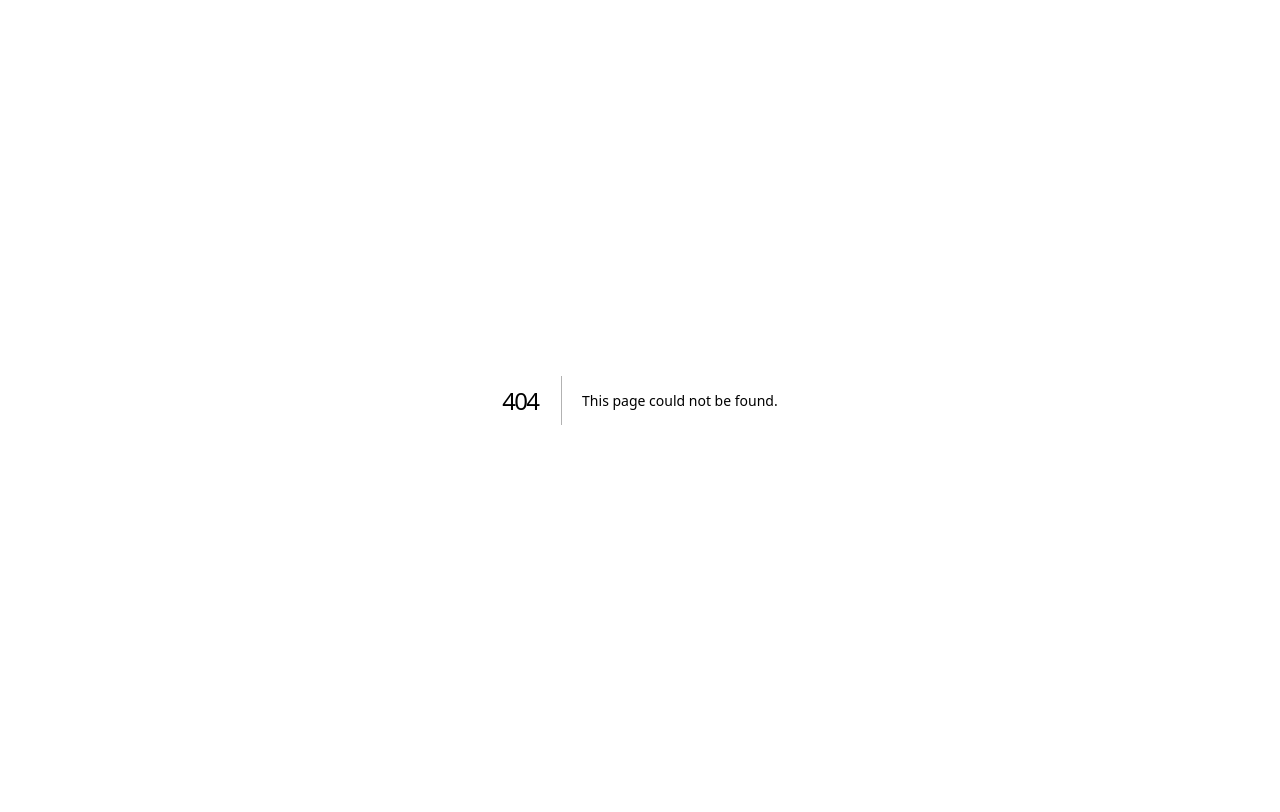
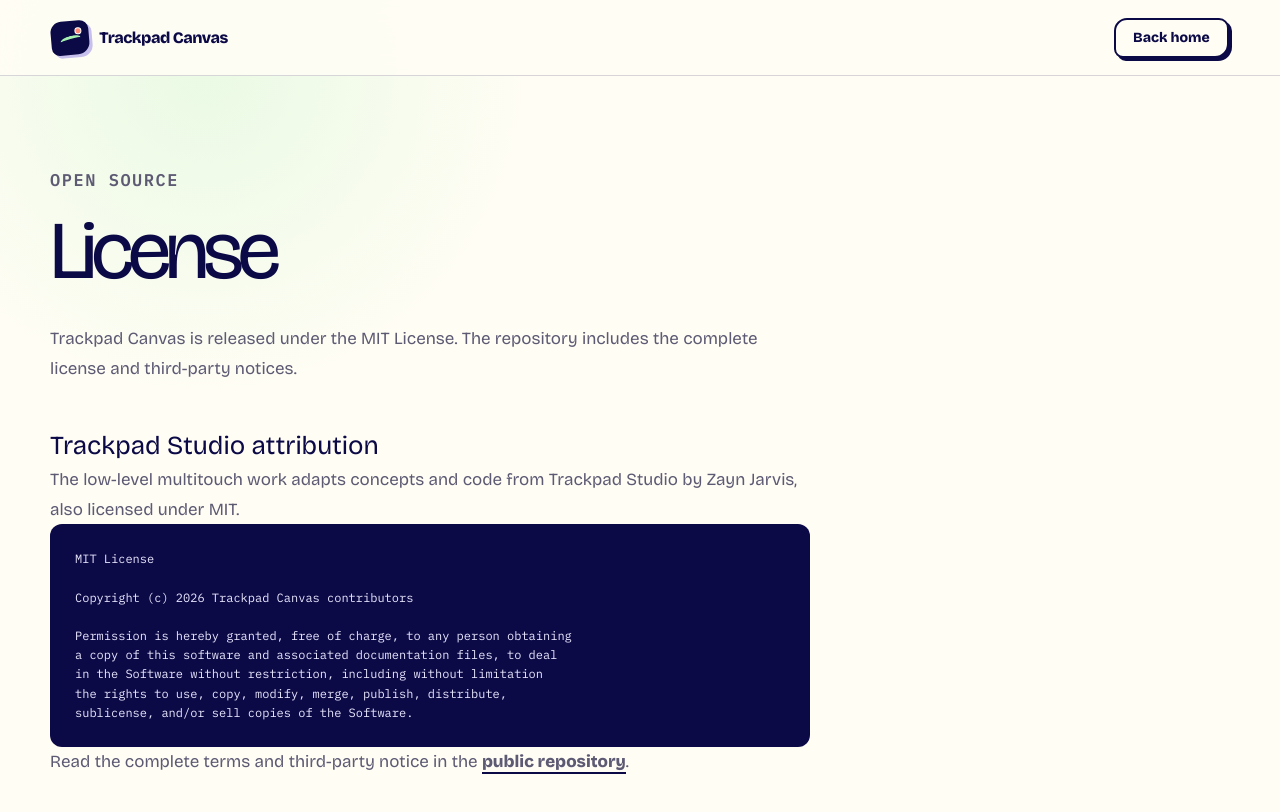
Before and after one commit to LobsterQBA/trackpad-canvas, a Next.js app: page /projects/trackpad-canvas/license in a window 1280 px wide. Before the commit this address had no page. Shown: the top 812 px of the page. Built offline with nearby package versions, Linux system fonts and the light colour scheme.

Commit message:
Serve product under portfolio path

```diff
--- a/app/layout.tsx
+++ b/app/layout.tsx
@@ -19,7 +19,7 @@
 });
 
 export const metadata: Metadata = {
-  metadataBase: new URL("https://trackpad-architect.lobsterzzz.chatgpt.site"),
+  metadataBase: new URL("https://www.leozhao.me/projects/trackpad-canvas"),
   title: {
     default: "Trackpad Canvas — Your trackpad is the canvas.",
     template: "%s · Trackpad Canvas",
--- a/app/license/page.tsx
+++ b/app/license/page.tsx
@@ -1,4 +1,6 @@
 import type { Metadata } from "next";
+
+const productHome = "/projects/trackpad-canvas";
 
 export const metadata: Metadata = {
   title: "License",
@@ -9,12 +11,12 @@
   return (
     <>
       <header className="site-header">
-        <a className="brand" href="/">
+        <a className="brand" href={productHome}>
           <span className="brand-mark" aria-hidden="true" />
           <span>Trackpad Canvas</span>
         </a>
         <span />
-        <a className="button button-small" href="/">Back home</a>
+        <a className="button button-small" href={productHome}>Back home</a>
       </header>
       <main className="legal section">
         <article>
--- a/app/page.tsx
+++ b/app/page.tsx
@@ -9,6 +9,7 @@
 const repo = "https://github.com/LobsterQBA/trackpad-canvas";
 const download =
   "https://github.com/LobsterQBA/trackpad-canvas/releases/latest/download/TrackpadCanvas-0.1.0-beta.1.dmg";
+const productPath = (path = "") => `/projects/trackpad-canvas${path}`;
 
 export default function Home() {
   return (
@@ -169,7 +170,11 @@
           </li>
           <li>
             <span>3</span>
-            <div><strong>Open it once</strong><p>Right-click the app and choose Open. If macOS still blocks it, run <code>xattr -cr "/Applications/Trackpad Canvas.app"</code> in Terminal.</p></div>
+            <div><strong>Run one command in Terminal</strong><p>Open Terminal, paste <code>xattr -cr "/Applications/Trackpad Canvas.app"</code>, then press Return.</p></div>
+          </li>
+          <li>
+            <span>4</span>
+            <div><strong>Open Trackpad Canvas</strong><p>This beta is open source but not yet notarized by Apple, so the one-time command lets macOS open the app normally.</p></div>
           </li>
         </ol>
         <div className="install-cta">
@@ -192,8 +197,8 @@
         <p>Built for breakdowns, architecture and the next good question.</p>
         <div className="footer-links">
           <a href={repo}>GitHub</a>
-          <a href="/privacy">Privacy</a>
-          <a href="/license">License</a>
+          <a href={productPath("/privacy")}>Privacy</a>
+          <a href={productPath("/license")}>License</a>
         </div>
       </footer>
     </main>
--- a/app/privacy/page.tsx
+++ b/app/privacy/page.tsx
@@ -1,4 +1,6 @@
 import type { Metadata } from "next";
+
+const productHome = "/projects/trackpad-canvas";
 
 export const metadata: Metadata = {
   title: "Privacy",
@@ -9,12 +11,12 @@
   return (
     <>
       <header className="site-header">
-        <a className="brand" href="/">
+        <a className="brand" href={productHome}>
           <span className="brand-mark" aria-hidden="true" />
           <span>Trackpad Canvas</span>
         </a>
         <span />
-        <a className="button button-small" href="/">Back home</a>
+        <a className="button button-small" href={productHome}>Back home</a>
       </header>
       <main className="legal section">
         <article>
--- a/next.config.ts
+++ b/next.config.ts
@@ -1,6 +1,9 @@
 import type { NextConfig } from "next";
 
 const nextConfig: NextConfig = {
+  // The public site is mounted inside Leo's portfolio. `basePath` keeps every
+  // Next.js script, stylesheet and route scoped below the project URL.
+  basePath: "/projects/trackpad-canvas",
   // The `worker/` and `db/` folders are optional Cloudflare-only adapters.
   // The Vercel deployment renders only the public App Router pages, which are
   // separately type-checked by the project's Vinext build and tests.
```
Also changed, not shown: vercel.json.
